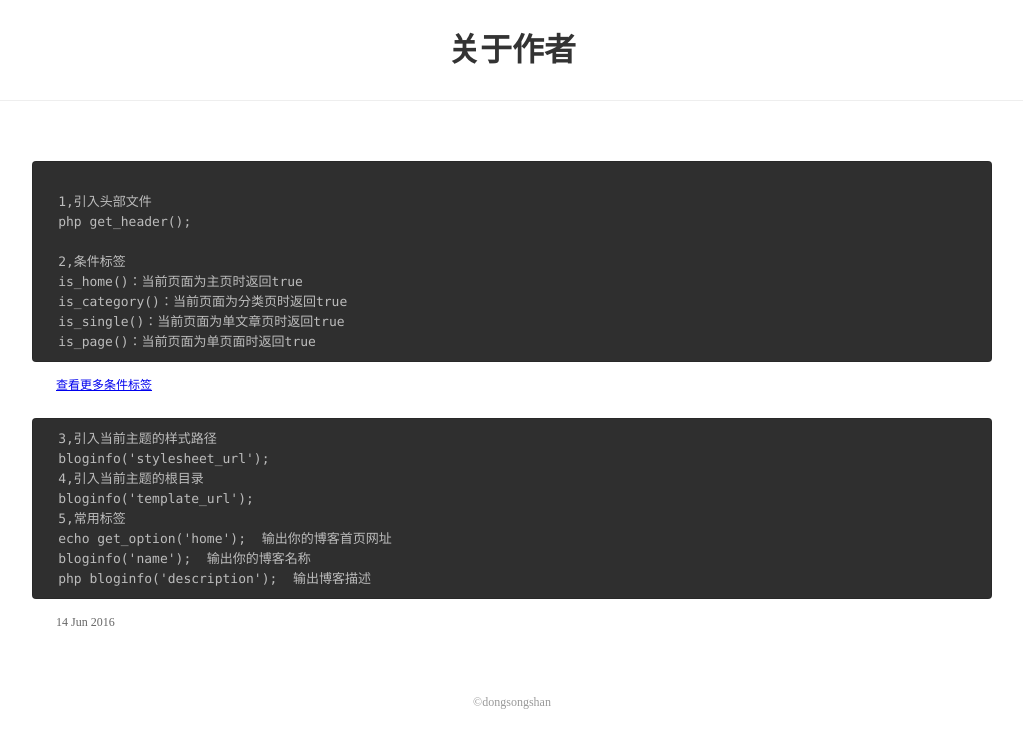
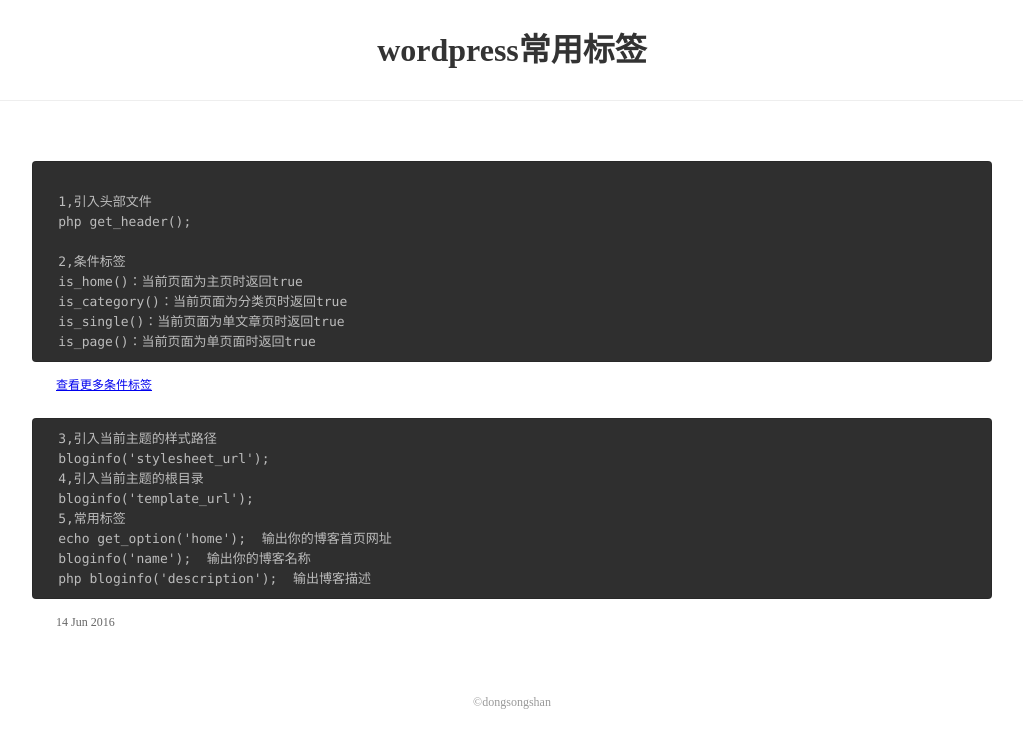
Before and after one commit to dongsongshan/dongsongshan.github.io, a Jekyll site: the page built from _posts/2016-06-14-wordpress常用标签.html, in a window 1280 px wide. Shown: the top 748 px of the page, without its empty margins (128-1151 px from the left). Built offline with Jekyll 4.4.1, drawn with Linux system fonts in a browser that asks for light colours.

Commit message:
Update 2016-06-14-wordpress常用标签.html

```diff
--- a/_posts/2016-06-14-wordpress常用标签.html
+++ b/_posts/2016-06-14-wordpress常用标签.html
@@ -1,6 +1,6 @@
 ---
 layout: default
-title: 关于作者
+title: wordpress常用标签
 ---
 
 <pre>
```
